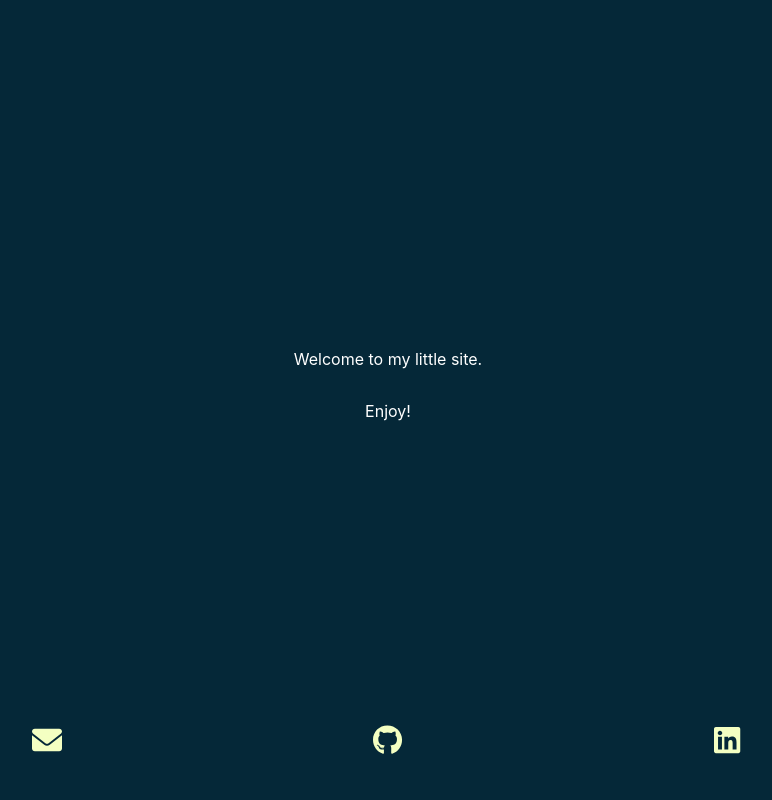
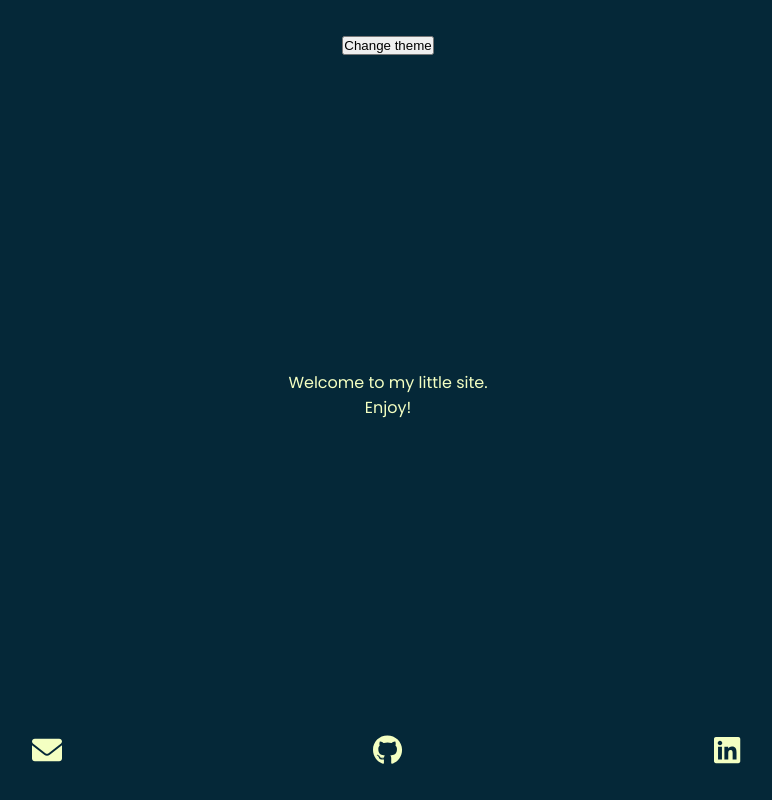
Before and after one commit to aledeloss/little-site, a React (Create React App) app: page / in a window 1280 px wide. Shown: the whole page, without its empty margins (252-1024 px from the left). Built offline with nearby package versions, Linux system fonts and the light colour scheme.

Commit message:
Add themes functionality

```diff
--- a/src/App.tsx
+++ b/src/App.tsx
@@ -1,11 +1,11 @@
-import React from 'react'
-import styled from 'styled-components'
+import React, { useState } from 'react'
+import styled, { ThemeProvider } from 'styled-components'
 import Links from './components/Links'
 import Main from './components/Main'
-import { theme } from './styles/variables'
+import { darkTheme, lighTheme } from './styles/variables'
+import GlobalStyles from './styles/globalStyles'
 
 const StyledApp = styled.div`
-background-color: ${theme.colorSecondary};
 min-height: 100vh;
 display: flex;
 flex-direction: column;
@@ -15,11 +15,20 @@ justify-content: center;
 color: white;`
 
 function App () {
+  const [theme, setTheme] = useState('light')
+
+  const themeToggler = () => {
+    setTheme(theme === 'dark' ? 'light' : 'dark')
+  }
   return (
-    <StyledApp>
-      <Main />
-      <Links />
-    </StyledApp>
+    <ThemeProvider theme={theme === 'dark' ? darkTheme : lighTheme}>
+      <GlobalStyles />
+      <StyledApp>
+        <button onClick={() => themeToggler()}>Change theme</button>
+        <Main />
+        <Links />
+      </StyledApp>
+    </ThemeProvider>
   )
 }
 
--- a/src/components/Link.tsx
+++ b/src/components/Link.tsx
@@ -3,7 +3,6 @@ import React from 'react'
 import styled from 'styled-components'
 
 interface ILink {
-  color: string;
   iconContent: string;
   url: string;
   title: string;
@@ -19,17 +18,26 @@ const StyledLink = styled.a`
   }
 `
 
-const Link: React.FC<ILink> = ({ color, iconContent, url, title }: ILink) => {
+const StyledPath = styled.path`
+  fill: ${props => props.theme.colorSecondary};
+`
+const StyledSvg = styled.svg`
+  fill: 'red';
+${StyledLink}:focus & {
+  transform: scale(1.5);
+}
+`
+
+const Link: React.FC<ILink> = ({ iconContent, url, title }: ILink) => {
   return (
     <StyledLink href={url} target='_blank' data-testid={url}>
-      <svg tabIndex={0} xmlns="http://www.w3.org/2000/svg"
+      <StyledSvg tabIndex={0} xmlns="http://www.w3.org/2000/svg"
       viewBox="0 0 512 512">
         <title>{title}</title>
-        <path
+        <StyledPath
           className="envolope-icon"
-          fill={color}
           d={iconContent}/>
-      </svg>
+      </StyledSvg>
     </StyledLink>
   )
 }
--- a/src/components/Links.tsx
+++ b/src/components/Links.tsx
@@ -1,7 +1,7 @@
 import React from 'react'
 
 import styled from 'styled-components'
-import { theme } from '../styles/variables'
+// import { darkTheme } from '../styles/variables'
 import Link from './Link'
 import { linksData } from './linksData'
 
@@ -12,14 +12,12 @@ const StyledIcons = styled.section`
   align-items: center;
 `
 
-const color: string = theme.colorPrimary
-
 const Links: React.FC = () => {
   return (
     <StyledIcons>
-      <Link color={color} {...linksData[0]}/>
-      <Link color={color} {...linksData[1]}/>
-      <Link color={color} {...linksData[2]}/>
+      <Link {...linksData[0]}/>
+      <Link {...linksData[1]}/>
+      <Link {...linksData[2]}/>
     </StyledIcons>
   )
 }
--- a/src/components/Main.tsx
+++ b/src/components/Main.tsx
@@ -9,6 +9,7 @@ display: flex;
   flex-direction: column;
   align-items: center;
   justify-content: center;
+  color: ${props => props.theme.colorSecondary};
 `
 
 const Main: React.FC = () => {
--- a/src/styles/globalStyles.tsx
+++ b/src/styles/globalStyles.tsx
@@ -1,17 +1,16 @@
 import { createGlobalStyle } from 'styled-components'
-import { theme } from './variables'
 
 // global styles
-const GlobalStyle = createGlobalStyle`
+const GlobalStyles = createGlobalStyle`
 * {
   padding: 0;
   margin: 0;
   box-sizing: border-box;
 }
 body {
-  font-family: ${theme.fontPrimary};
-  background-color: ${theme.colorSecondary}
+  font-family: ${props => props.theme.fontPrimary};
+  background-color: ${props => props.theme.colorPrimary}
 }
 `
 
-export default GlobalStyle
+export default GlobalStyles
--- a/src/styles/variables.tsx
+++ b/src/styles/variables.tsx
@@ -29,9 +29,15 @@ export const fontSizes = {
 }
 
 // themes
-export const theme = {
+export const darkTheme = {
   colorPrimary: colors.cream,
   colorSecondary: colors.superDarkBlue,
+  fontPrimary: fonts.poppins
+}
+
+export const lighTheme = {
+  colorPrimary: colors.superDarkBlue,
+  colorSecondary: colors.cream,
   fontPrimary: fonts.poppins
 }
 
```
Also changed, not shown: src/styled.d.tsx (added, +16 -0 lines). Lines whose indentation alone changed are shown as unchanged.
